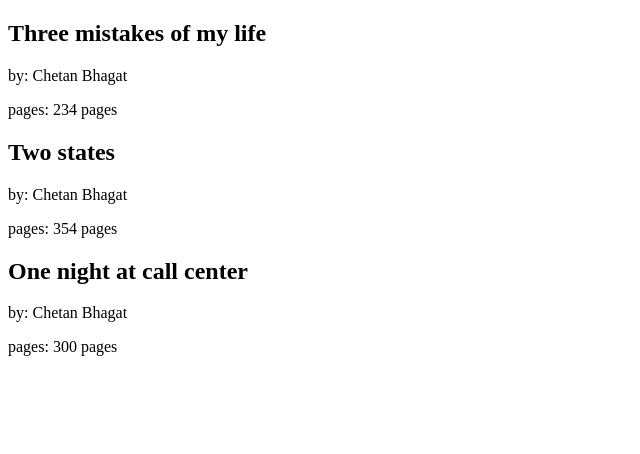
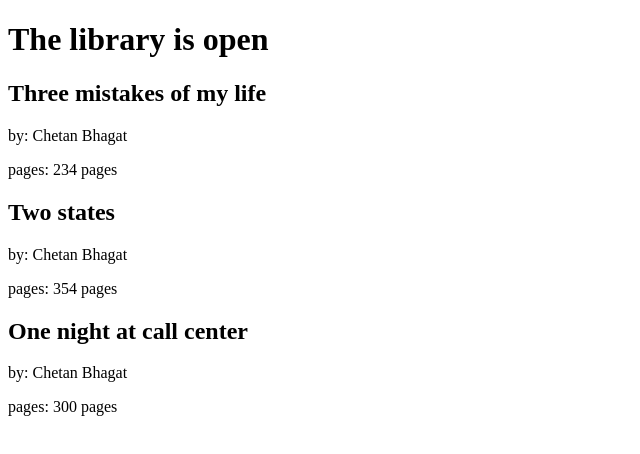
Before and after one commit to saianis/react-essential-learning, a React (Create React App) app: page / in a window 1280 px wide. Shown: the top 454 px of the page, without its empty margins (0-640 px from the left). Built offline with nearby package versions, Linux system fonts and the light colour scheme.

Commit message:
introduced state

```diff
--- a/src/index.js
+++ b/src/index.js
@@ -1,5 +1,6 @@
 import React, { Component } from 'react';
 import { render } from 'react-dom';
+import { exec } from 'child_process';
 
 let bookList = [
   {"title": "Three mistakes of my life", "author": "Chetan Bhagat", "pages": 234},
@@ -23,9 +24,19 @@
 
 
 // Parent component
-const Library = ({books}) => {
+class Library extends Component {
+  constructor(props) {
+    super(props)
+    this.state = {
+      open: true
+    }
+  }
+
+  render() {
+    const { books } = this.props
     return (
       <div>
+        <h1>The library is {this.state.open ? 'open' : 'closed'}</h1>
         {books.map(
           ( book, i) =>
             <Book
@@ -36,6 +47,8 @@
         )}
       </div>
     )
+
+  }
 }
 
 render(
```
Lines whose indentation alone changed are shown as unchanged.
